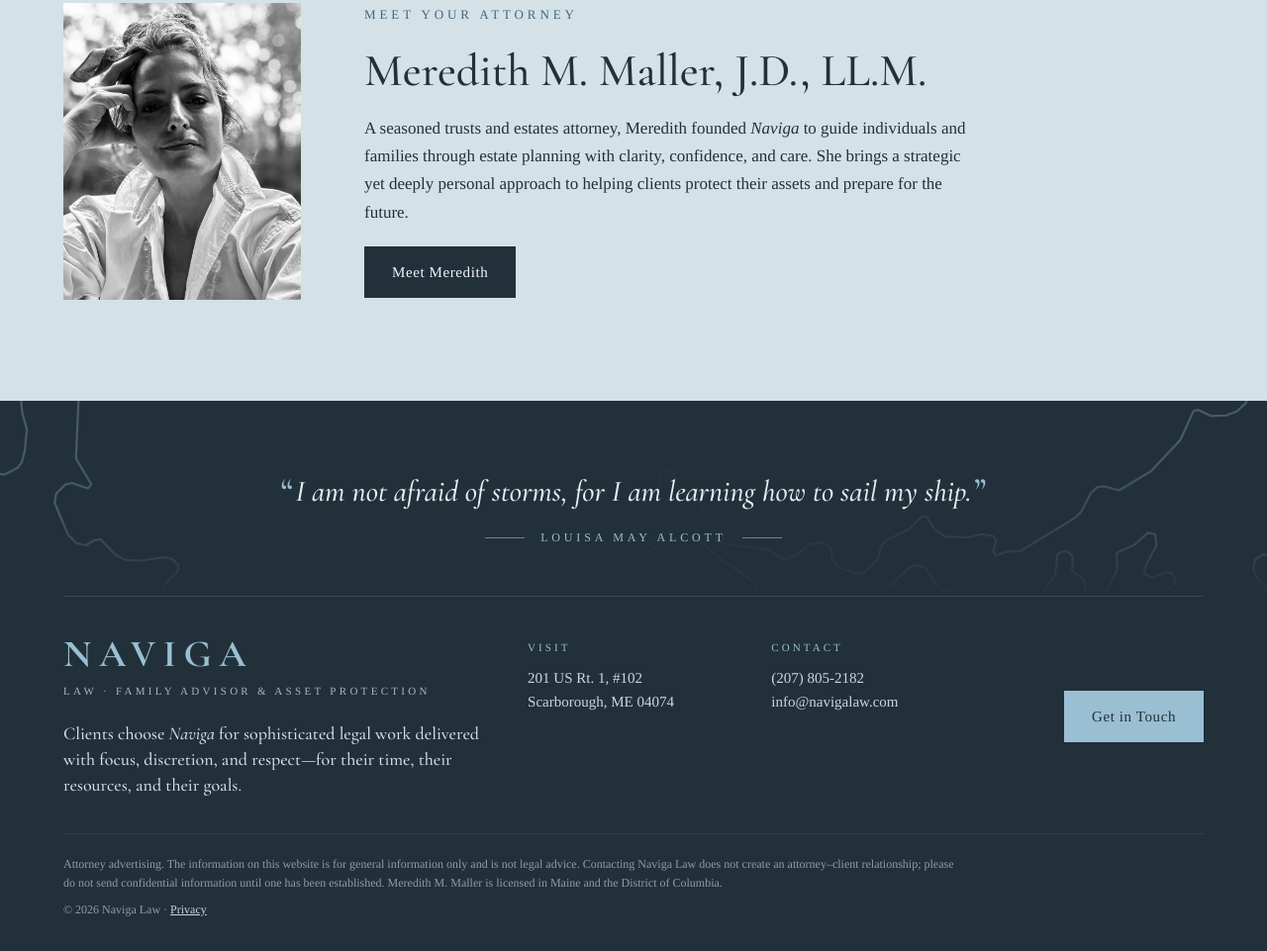
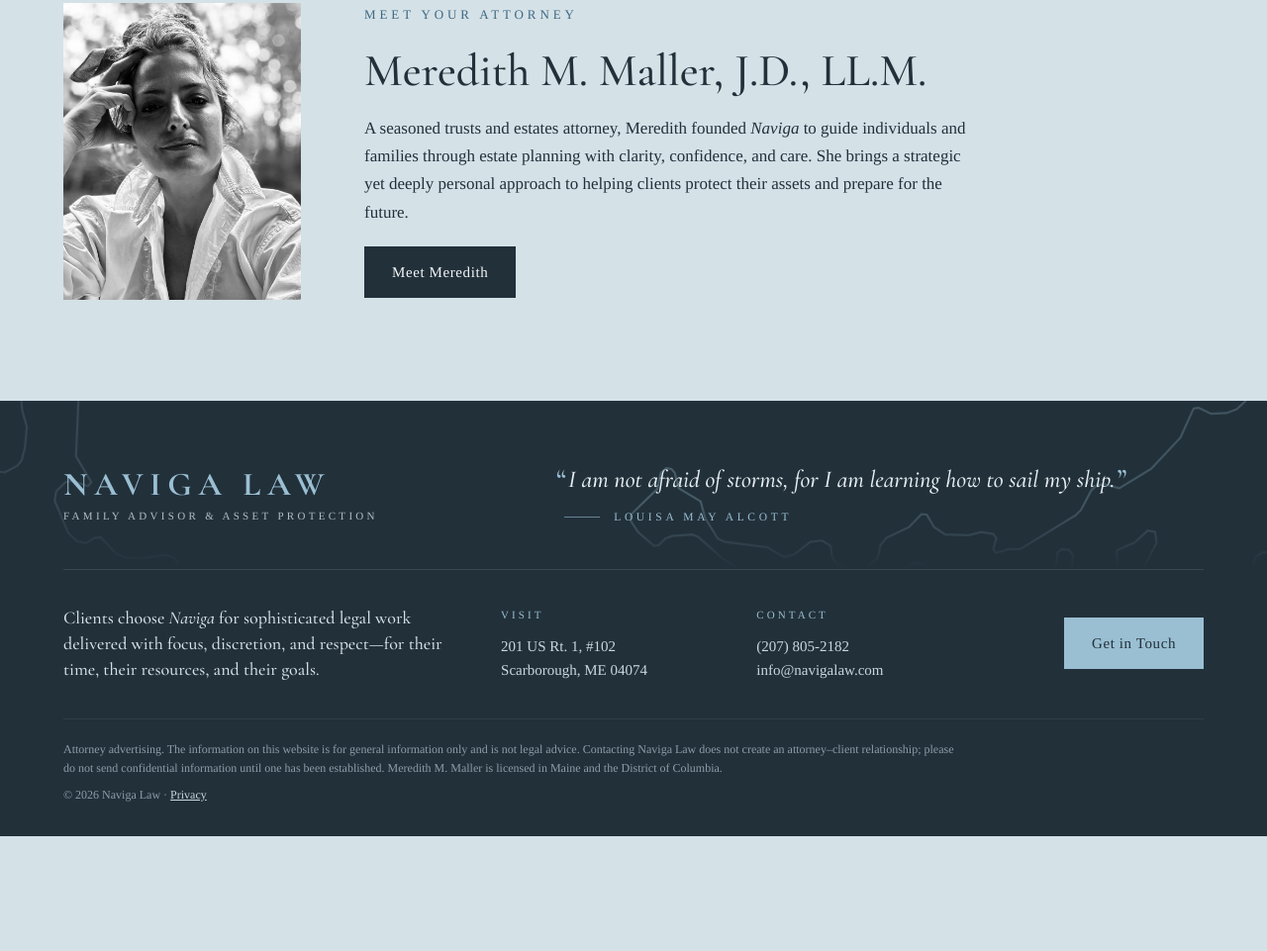
Before and after one commit to twocentideas/naviga, a plain HTML site: page site/index.html in a window 1280 px wide. Shown: the part 2519-3480 px from the top of the page at 99% size. After the commit the page ends 3364 px from the top, so only its background shows below. Drawn offline with Linux system fonts and the light colour scheme.

Commit message:
Footer: NAVIGA LAW logo + tagline left of the quote; quote over Visit/Contact columns

```diff
--- a/site/assets/css/site.css
+++ b/site/assets/css/site.css
@@ -207,28 +207,30 @@ blockquote{margin:0;font-family:var(--serif-display);font-style:italic;font-weig
 /* Hand-signed "Mer" */
 .story-side .signature{align-self:flex-end;font-family:'Mrs Saint Delafield',cursive;font-style:normal;font-weight:400;font-size:clamp(60px,5.4vw,78px);line-height:1;color:#2B4A63;margin:2px 12px 0 0;transform:rotate(-6deg);transform-origin:right center}
 @media (max-width:760px){.story-side .signature{margin-top:-10px;margin-right:16px}}
-/* Footer: quote → brand + details → legal, one section */
+/* Footer: logo + quote → line + details → legal, one section */
 .site-footer{position:relative;overflow:hidden;background:var(--treeline);color:var(--rule-soft);font-size:15px;line-height:1.6}
 .site-footer a{color:var(--rule-soft);text-decoration:none}
 .site-footer a:hover{color:var(--paper)}
 .site-footer .btn-light,.site-footer .btn-light:hover{color:var(--treeline)}
-.foot-quote{position:relative;overflow:hidden;padding:clamp(48px,6vw,72px) 0 clamp(36px,4vw,48px)}
-.foot-quote::before{content:'';position:absolute;inset:-20% -5% -10%;background:url(/assets/img/coast-line.svg) center 62%/cover no-repeat;opacity:.3;pointer-events:none}
-.foot-quote::after{content:'';position:absolute;inset:0;background:radial-gradient(ellipse 46% 62% at 50% 50%,rgba(34,48,58,.92) 35%,rgba(34,48,58,0) 100%),linear-gradient(rgba(34,48,58,0) 55%,var(--treeline) 100%);pointer-events:none}
-.foot-quote .wrap{position:relative;z-index:1}
-.epigraph-fig{margin:0;display:flex;flex-direction:column;align-items:center;gap:18px;text-align:center}
+.foot-grid{display:grid;grid-template-columns:minmax(0,1.5fr) minmax(0,.8fr) minmax(0,1fr) auto;gap:28px 48px}
+.foot-top{position:relative;overflow:hidden;padding:clamp(44px,5vw,64px) 0 clamp(32px,3.5vw,44px)}
+.foot-top::before{content:'';position:absolute;inset:-25% -5% -15%;background:url(/assets/img/coast-line.svg) 70% 60%/cover no-repeat;opacity:.34;pointer-events:none}
+.foot-top::after{content:'';position:absolute;inset:0;background:linear-gradient(90deg,rgba(34,48,58,.6) 0%,rgba(34,48,58,.1) 45%,rgba(34,48,58,.3) 100%),linear-gradient(rgba(34,48,58,0) 60%,var(--treeline) 100%);pointer-events:none}
+.foot-top .wrap{position:relative;z-index:1;align-items:center}
+.foot-logo{display:flex;flex-direction:column;gap:10px;line-height:1;text-decoration:none}
+.foot-wordmark{font-family:var(--serif-display);font-weight:700;font-size:clamp(30px,2.6vw,38px);letter-spacing:.2em;color:var(--glacier);white-space:nowrap}
+.foot-tag{font-size:11px;letter-spacing:.3em;text-transform:uppercase;color:var(--sky);opacity:.8}
+.epigraph-fig{grid-column:2/-1;margin:0;display:flex;flex-direction:column;align-items:flex-start;gap:12px}
 .epigraph-fig blockquote{margin:0;font-size:inherit}
-.epigraph-fig blockquote p{font-family:var(--serif-display);font-style:italic;font-weight:500;font-size:clamp(22px,2.35vw,33px);line-height:1.3;color:var(--ice)}
+.epigraph-fig blockquote p{font-family:var(--serif-display);font-style:italic;font-weight:500;font-size:clamp(21px,1.9vw,27px);line-height:1.3;color:var(--ice);text-indent:-.42em}
 .q-mark{color:var(--glacier);font-style:normal;font-size:1.25em;line-height:0;position:relative;top:.06em;padding:0 .06em}
-.epigraph-fig figcaption{display:flex;align-items:center;gap:16px;font-size:12px;letter-spacing:.32em;text-transform:uppercase;color:var(--glacier)}
-.ep-rule{display:block;width:40px;height:1px;background:var(--glacier);opacity:.6}
-@media (min-width:900px){.epigraph-fig blockquote p{white-space:nowrap}}
-.foot-main{position:relative;display:grid;grid-template-columns:minmax(0,1.7fr) minmax(0,.8fr) minmax(0,1fr) auto;gap:32px 48px;align-items:start;padding-top:40px;padding-bottom:36px}
+.epigraph-fig figcaption{display:flex;align-items:center;gap:14px;font-size:11.5px;letter-spacing:.32em;text-transform:uppercase;color:var(--glacier)}
+.ep-rule{display:block;width:36px;height:1px;background:var(--glacier);opacity:.6}
+@media (min-width:1180px){.epigraph-fig blockquote p{white-space:nowrap}}
+.foot-main{position:relative;align-items:start;padding-top:36px;padding-bottom:36px}
 .foot-main::before{content:'';position:absolute;top:0;left:var(--pad);right:var(--pad);border-top:1px solid var(--mountain)}
-.foot-wordmark{display:inline-block;font-family:var(--serif-display);font-weight:700;font-size:clamp(34px,3vw,42px);line-height:1;letter-spacing:.2em;margin-right:-.2em;color:var(--glacier)!important}
-.foot-tag{margin-top:10px;font-size:11px;letter-spacing:.3em;text-transform:uppercase;color:var(--sky);opacity:.75}
-.foot-line{margin-top:20px;max-width:440px;font-family:var(--serif-display);font-size:18px;line-height:1.45;color:var(--sky)}
-.foot-h{margin:4px 0 10px;font-size:11px;letter-spacing:.28em;text-transform:uppercase;color:var(--glacier);font-weight:400}
+.foot-line{max-width:420px;font-family:var(--serif-display);font-size:18px;line-height:1.45;color:var(--sky)}
+.foot-h{margin:2px 0 10px;font-size:11px;letter-spacing:.28em;text-transform:uppercase;color:var(--glacier);font-weight:400}
 .foot-col address{font-style:normal}
 .foot-act{align-self:center}
 .foot-legal{position:relative;padding-bottom:32px}
@@ -236,5 +238,10 @@ blockquote{margin:0;font-family:var(--serif-display);font-style:italic;font-weig
 .disclaimer{padding-top:22px;font-size:12px;line-height:1.6;color:#8D9DA8;max-width:900px}
 .copy{margin-top:8px;font-size:12px;color:#8D9DA8}
 .copy a{text-decoration:underline}
-@media (max-width:980px){.foot-main{grid-template-columns:1fr 1fr}.foot-brand{grid-column:1/-1}.foot-act{grid-column:1/-1;align-self:start}}
-@media (max-width:520px){.foot-tag{letter-spacing:.2em}.foot-main{gap:28px 20px}}
+@media (max-width:980px){
+  .foot-grid{grid-template-columns:1fr 1fr}
+  .foot-logo,.epigraph-fig,.foot-line,.foot-act{grid-column:1/-1}
+  .foot-act{align-self:start}
+}
+@media (max-width:980px){.epigraph-fig blockquote p{text-indent:0}}
+@media (max-width:520px){.foot-tag{letter-spacing:.2em}.foot-grid{gap:28px 20px}.foot-wordmark{font-size:28px;letter-spacing:.16em}}
--- a/site/index.html
+++ b/site/index.html
@@ -90,20 +90,17 @@
 </div>
 </section></main>
 <footer class="site-footer">
-<div class="foot-quote">
-<div class="wrap">
+<div class="foot-top">
+<div class="wrap foot-grid">
+<a class="foot-logo" href="/" aria-label="Naviga Law, home"><span class="foot-wordmark">NAVIGA LAW</span><span class="foot-tag">Family Advisor &amp; Asset Protection</span></a>
 <figure class="epigraph-fig">
 <blockquote><p><span class="q-mark" aria-hidden="true">“</span>I am not afraid of storms, for I am learning how to sail my ship.<span class="q-mark" aria-hidden="true">”</span></p></blockquote>
-<figcaption><span class="ep-rule" aria-hidden="true"></span>Louisa May Alcott<span class="ep-rule" aria-hidden="true"></span></figcaption>
+<figcaption><span class="ep-rule" aria-hidden="true"></span>Louisa May Alcott</figcaption>
 </figure>
 </div>
 </div>
-<div class="wrap foot-main">
-<div class="foot-brand">
-<a class="foot-wordmark" href="/" aria-label="Naviga Law, home">NAVIGA</a>
-<p class="foot-tag">Law · Family Advisor &amp; Asset Protection</p>
+<div class="wrap foot-grid foot-main">
 <p class="foot-line">Clients choose <i>Naviga</i> for sophisticated legal work delivered with focus, discretion, and respect—for their time, their resources, and their goals.</p>
-</div>
 <div class="foot-col">
 <h2 class="foot-h">Visit</h2>
 <address>201 US Rt. 1, #102<br>Scarborough, ME 04074</address>
```
Also changed, not shown: site/404.html (+5 -8 lines), site/about/index.html (+5 -8 lines), site/contact-us/index.html (+5 -8 lines), site/form-error/index.html (+5 -8 lines), site/privacy/index.html (+5 -8 lines), site/thanks/index.html (+5 -8 lines), 1 other file.
